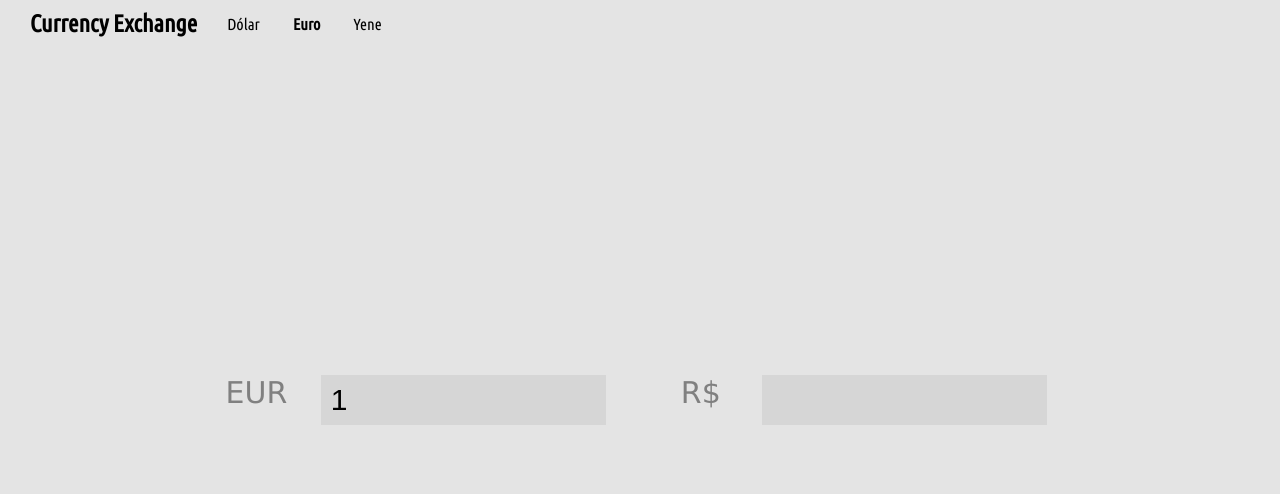
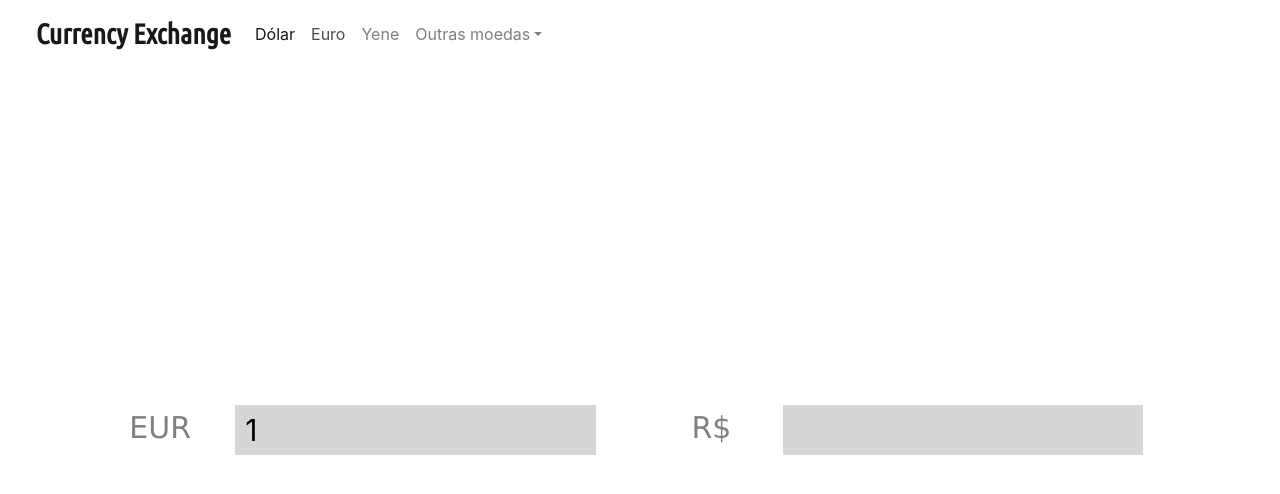
Before and after one commit to wandersonsales-dev/myInvestments, a website: page index.html in a window 1280 px wide. Both pictures are taken after a click on the link "Euro". Drawn offline with nearby package versions, Linux system fonts and the light colour scheme; no server answers.

Commit message:
Adição do BootStrap

```diff
--- a/index.html
+++ b/index.html
@@ -1,32 +1,53 @@
-<!DOCTYPE html>
+<!doctype html>
 <html lang="en">
   <head>
-  <meta charset="UTF-8">
-  <meta http-equiv="X-UA-Compatible" content="IE=edge">
-  <meta name="viewport" content="width=device-width, initial-scale=1.0">
+    <title>Title</title>
+    <!-- Required meta tags -->
+    <meta charset="utf-8">
+    <meta name="viewport" content="width=device-width, initial-scale=1, shrink-to-fit=no">
+
     <link rel="preconnect" href="https://fonts.gstatic.com">
+    <link rel="stylesheet" href="https://pro.fontawesome.com/releases/v5.10.0/css/all.css" integrity="sha384-AYmEC3Yw5cVb3ZcuHtOA93w35dYTsvhLPVnYs9eStHfGJvOvKxVfELGroGkvsg+p" crossorigin="anonymous"/>
     <link href="https://fonts.googleapis.com/css2?family=Ubuntu+Condensed&display=swap" rel="stylesheet">
     <link rel="stylesheet" href="style.css">
     <title>Currency Exchange</title>
+
+    <!-- Bootstrap CSS -->
+    <link rel="stylesheet" href="https://stackpath.bootstrapcdn.com/bootstrap/4.3.1/css/bootstrap.min.css" integrity="sha384-ggOyR0iXCbMQv3Xipma34MD+dH/1fQ784/j6cY/iJTQUOhcWr7x9JvoRxT2MZw1T" crossorigin="anonymous">
   </head>
   <body>
     <div class="content">
-    <div class="topbar">
-      <div class="logo">
-        <h2>
-          Currency Exchange
-        </h2>
+      <header>
+        <nav class="navbar navbar-expand-sm navbar-light fixed-top">
+            <a class="navbar-brand logo" href="#">Currency Exchange</a>
+            <button class="navbar-toggler d-lg-none" type="button" data-toggle="collapse" data-target="#collapsibleNavId" aria-controls="collapsibleNavId"
+                aria-expanded="false" aria-label="Toggle navigation"><i class="fas fa-bars"></i></button>
+            <div class="collapse navbar-collapse" id="collapsibleNavId">
+                <ul class="navbar-nav mr-auto mt-2 mt-lg-0">
+                    <li class="nav-item active">
+                        <a class="nav-link" href="#" alt="USD">Dólar <span class="sr-only">(current)</span></a>
+                    </li>
+                    <li class="nav-item">
+                        <a class="nav-link" href="#" alt="EUR">Euro</a>
+                    </li>
+                    <li class="nav-item">
+                      <a class="nav-link" href="#" alt="JPY">Yene</a>
+                    </li>
+                    <li class="nav-item dropdown">
+                        <a class="nav-link dropdown-toggle" href="#" id="dropdownId" data-toggle="dropdown" aria-haspopup="true" aria-expanded="false">Outras moedas</a>
+                        <div class="dropdown-menu" aria-labelledby="dropdownId">
+                            <a class="dropdown-item" href="#">Action 1</a>
+                            <a class="dropdown-item" href="#">Action 2</a>
                         </div>
-      <div class="menu">
-        <ul>
-          <li><a class="active" href="" alt="USD">Dólar</a></li>
-          <li><a href="" alt="EUR">Euro</a></li>
-          <li><a href="" alt="JPY">Yene</a></li>
+                    </li>
                 </ul>
             </div>
-    </div>
+        </nav>
+      </header>
       <main>
-      <div class="exchange">
+        <div class="row-fluid h-100 d-flex main-content">
+          <div class="col align-self-center">
+            <div class="container exchange d-flex">
               <div class="current">
                 <span class="flag">US$</span><input type="number" name="" id="cur">
               </div>
@@ -34,8 +55,18 @@
                 <span class="flag">R$</span><input type="number" name="" id="rel">
               </div>
             </div>
+          </div>
+        </div>
       </main>
     </div>
+
+
+
+    <!-- Optional JavaScript -->
+    <!-- jQuery first, then Popper.js, then Bootstrap JS -->
+    <script src="https://code.jquery.com/jquery-3.3.1.slim.min.js" integrity="sha384-q8i/X+965DzO0rT7abK41JStQIAqVgRVzpbzo5smXKp4YfRvH+8abtTE1Pi6jizo" crossorigin="anonymous"></script>
+    <script src="https://cdnjs.cloudflare.com/ajax/libs/popper.js/1.14.7/umd/popper.min.js" integrity="sha384-UO2eT0CpHqdSJQ6hJty5KVphtPhzWj9WO1clHTMGa3JDZwrnQq4sF86dIHNDz0W1" crossorigin="anonymous"></script>
+    <script src="https://stackpath.bootstrapcdn.com/bootstrap/4.3.1/js/bootstrap.min.js" integrity="sha384-JjSmVgyd0p3pXB1rRibZUAYoIIy6OrQ6VrjIEaFf/nJGzIxFDsf4x0xIM+B07jRM" crossorigin="anonymous"></script>
     <script src="./script.js"></script>
   </body>
 </html>
--- a/script.js
+++ b/script.js
@@ -1,6 +1,6 @@
 /* eslint-disable no-param-reassign */
 const BASE_URL = 'https://api.currencyscoop.com/v1/latest';
-const API_KEY = 'c2f6f5a0fc52cb65d15aee370f9ee1c4';
+const API_KEY = '0bce980d94c4a755ba4d12e82bc577e8';
 
 const currencyObj = {
   currency: {},
@@ -72,18 +72,13 @@ const setCurrencyOperation = async () => {
 };
 
 const initLinks = () => {
-  const links = document.querySelectorAll('.menu a');
+  const links = document.querySelectorAll('.navbar-nav a');
   links.forEach((link) => {
     link.addEventListener('click', (e) => {
       e.preventDefault();
-      if (e.target.className !== 'active') {
-        const l = document.querySelectorAll('.menu a');
-        l.forEach((el) => { el.className = ''; });
-        e.target.className = 'active';
-        currencyObj.base = e.target.outerHTML.substring(e.target.outerHTML
-          .indexOf('alt=') + 5).substring(0, 3);
-        setCurrencyOperation();
-      }
+      currencyObj.base = e.target.outerHTML.substring(e.target.outerHTML
+        .indexOf('alt=') + 5).substring(0, 3);
+      setCurrencyOperation();
     });
   });
 };
--- a/style.css
+++ b/style.css
@@ -26,28 +26,14 @@ body {
 
 .logo {
   font-family: 'Ubuntu Condensed', sans-serif;
+  font-size: 28px !important;
+  font-weight: 600 !important;
   margin-left: 20px;
 }
 
-.menu {
-  width: auto;
-  height: auto;
-  margin-left: 30px;
-  font-family: 'Ubuntu Condensed', sans-serif;
-}
-
-.menu ul li {
-  display: inline;
-  margin-right: 30px;
-}
-
-.menu a {
-  text-decoration: none;
-  color: black;
-}
-
-.active {
-  font-weight: 600;
+.main-content {
+  padding-top: 60px;
+  text-align: center;
 }
 
 main {
@@ -62,7 +48,6 @@ main {
 .exchange {
   width: 70%;
   height: auto;
-  display: flex;
   justify-content: space-evenly;
   align-items: center;
 }
```
Lines whose indentation alone changed are shown as unchanged.
